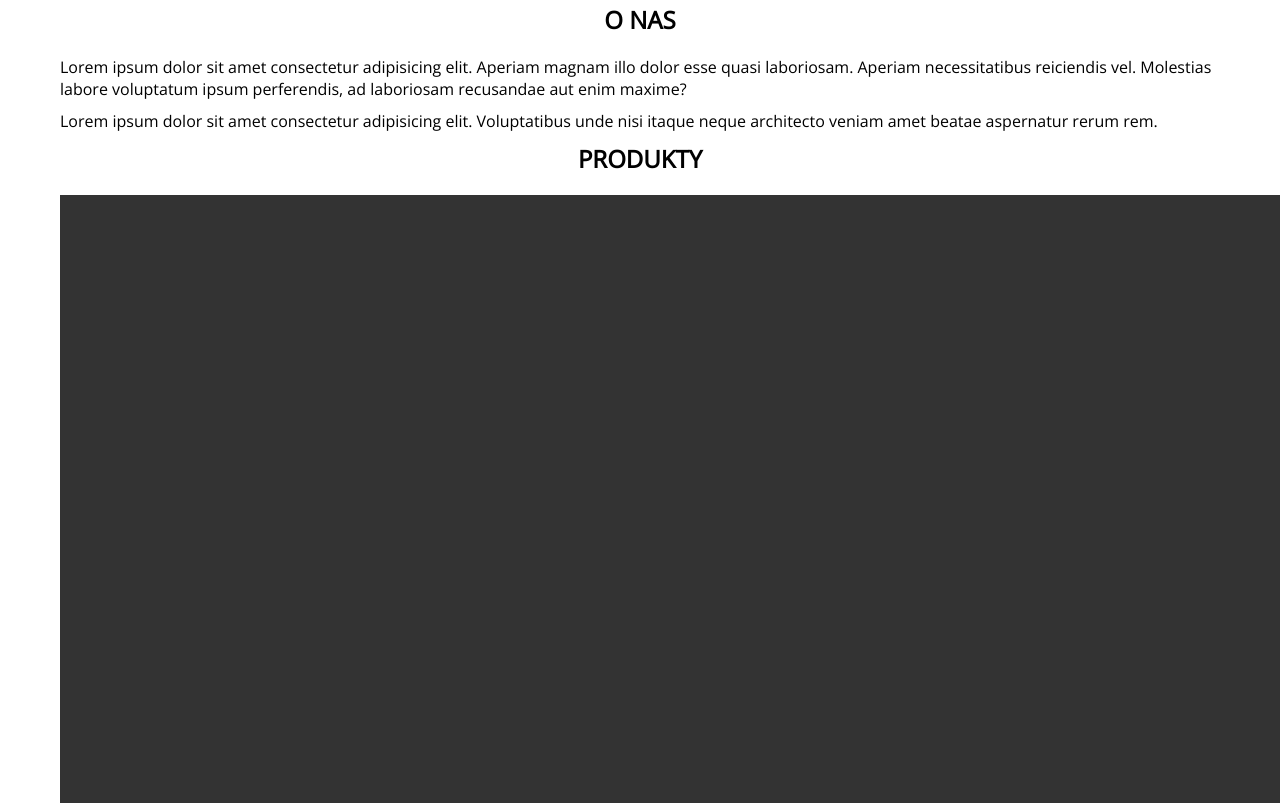
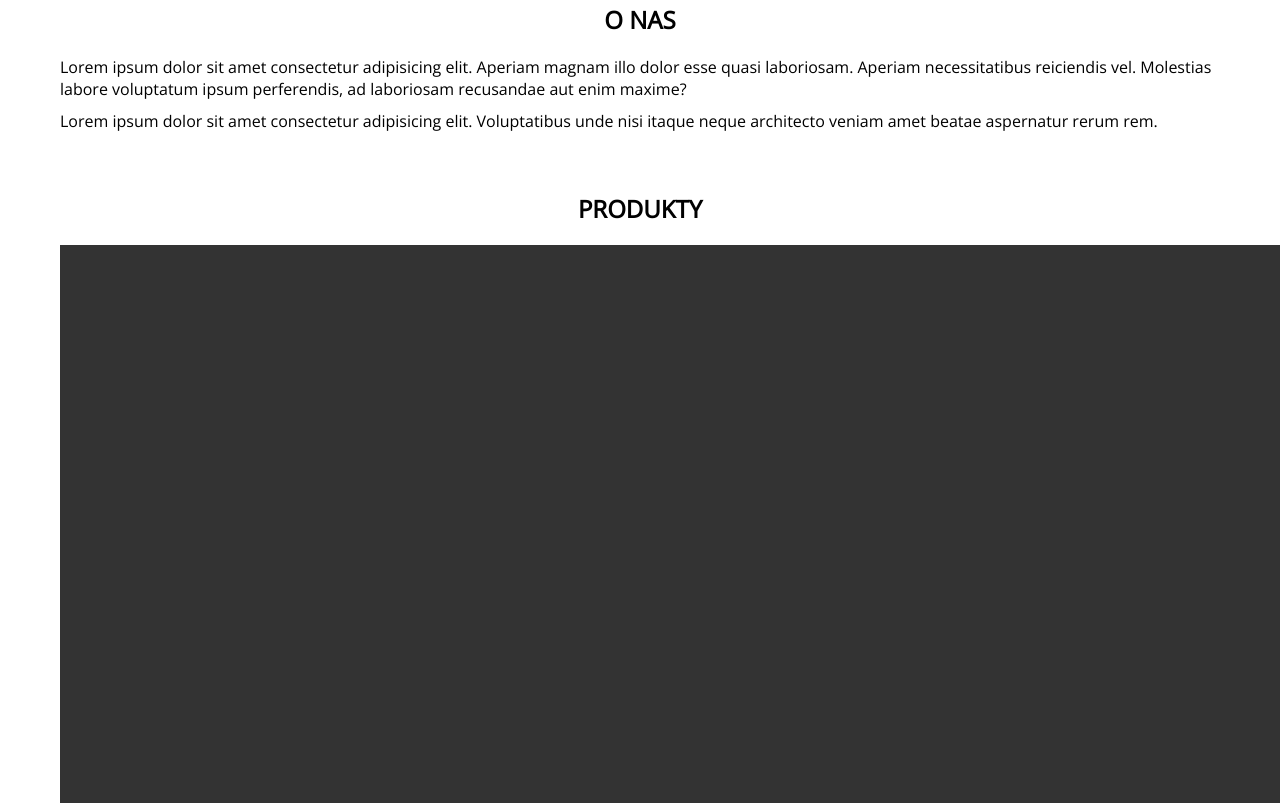
Before and after one commit to KasiaLada/exercise_RWD-page, a plain HTML site: page index.html in a window 1280 px wide. Shown: the part 517-1320 px from the top of the page. Drawn offline with nearby package versions, Linux system fonts and the light colour scheme.

Commit message:
solving encountered problems

```diff
--- a/index.html
+++ b/index.html
@@ -46,10 +46,12 @@
 			</section>
 			<section class="products wrapper">
 				<h2 class="section-title">produkty</h2>
-				<div class="hero-bg"></div>
-				<div class="hero-text">
-					<h3>przyjazne dzieciom</h3>
-					<p>Lorem ipsum dolor sit amet consectetur adipisicing elit.</p>
+				<div class="product first-product">
+					<div class="hero-bg"></div>
+					<div class="hero-text">
+						<h3>przyjazne dzieciom</h3>
+						<p>Lorem ipsum dolor sit amet consectetur adipisicing elit.</p>
+					</div>
 				</div>
 			</section>
 		</main>
--- a/main.css
+++ b/main.css
@@ -74,11 +74,11 @@ main {
 }
 /* about us */
 .about-us-info {
-margin-bottom: 10px;
+	margin-bottom: 10px;
 }
 /* products */
-.products{
-
+.products {
+	margin: 60px auto;
 }
 @media (min-width: 768px) {
 	.burger-icon {
```
